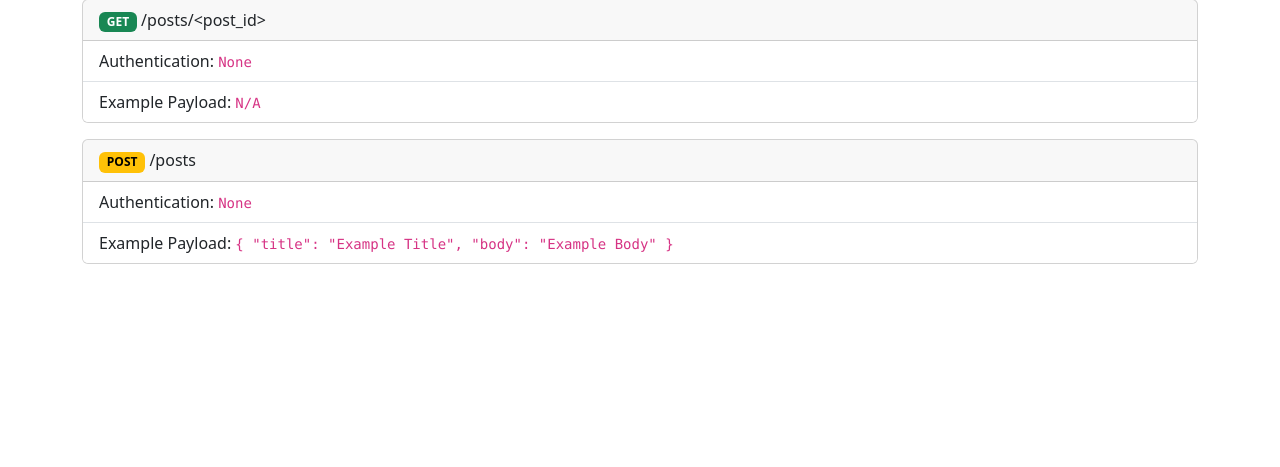
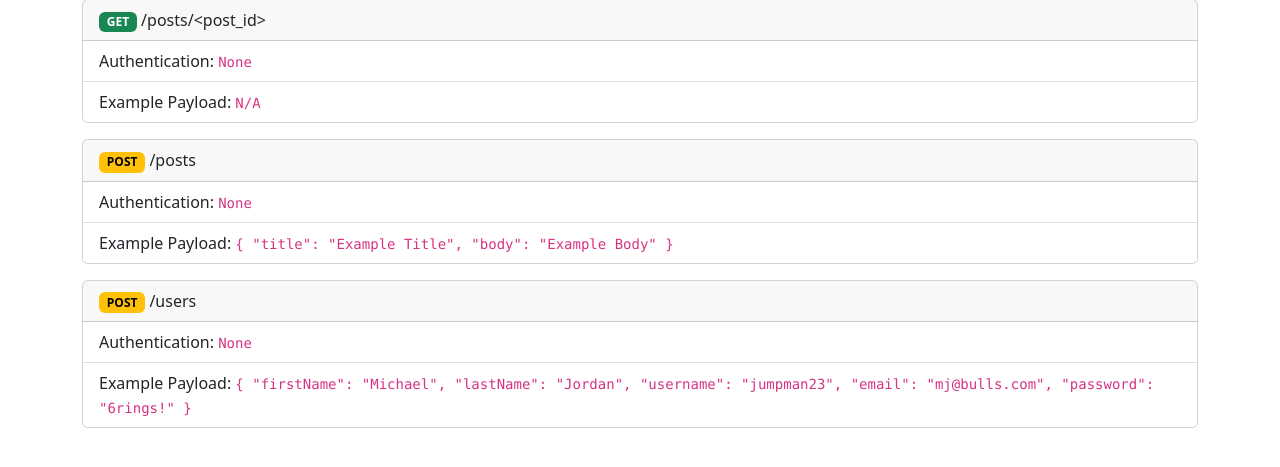
Before and after one commit to bstanton773/kekambas-142_flask_blog_api, a Flask app: page / in a window 1280 px wide. Shown: the part 247-714 px from the top of the page. Run offline with Flask 3, Linux system fonts and the light colour scheme.

Commit message:
Update template with Create User documentation

```diff
--- a/app/templates/index.html
+++ b/app/templates/index.html
@@ -61,6 +61,18 @@
                     </div>
                 </div>
 
+                <div class="col-12">
+                    <div class="card mb-3">
+                        <div class="card-header">
+                            <span class="badge text-bg-warning">POST</span> /users
+                        </div>
+                        <ul class="list-group list-group-flush">
+                            <li class="list-group-item">Authentication: <code>None</code></li>
+                            <li class="list-group-item">Example Payload: <code>{ "firstName": "Michael", "lastName": "Jordan", "username": "jumpman23", "email": "mj@bulls.com", "password": "6rings!" }</code></li>
+                        </ul>
+                    </div>
+                </div>
+
             </div>
         </div>
 
```
